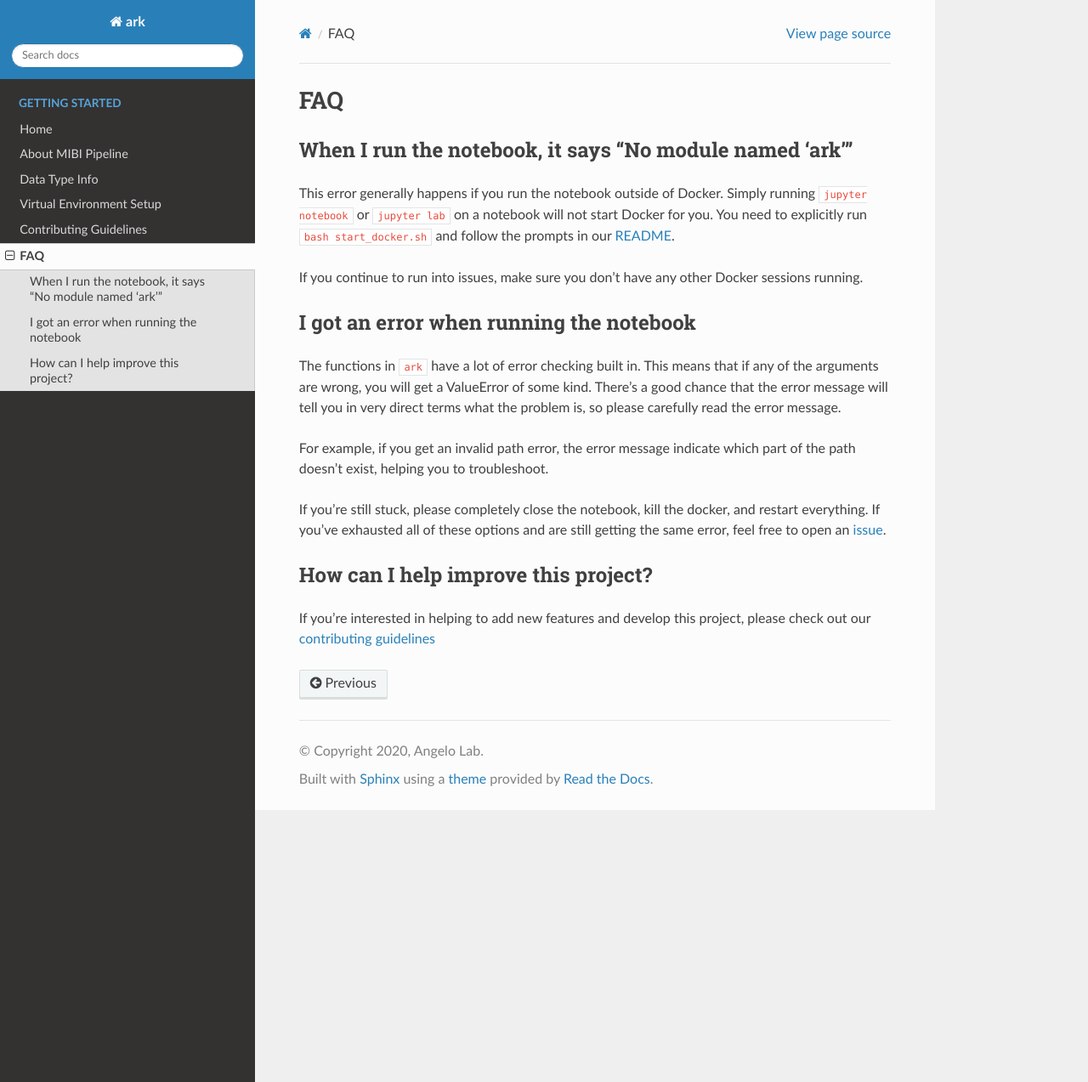
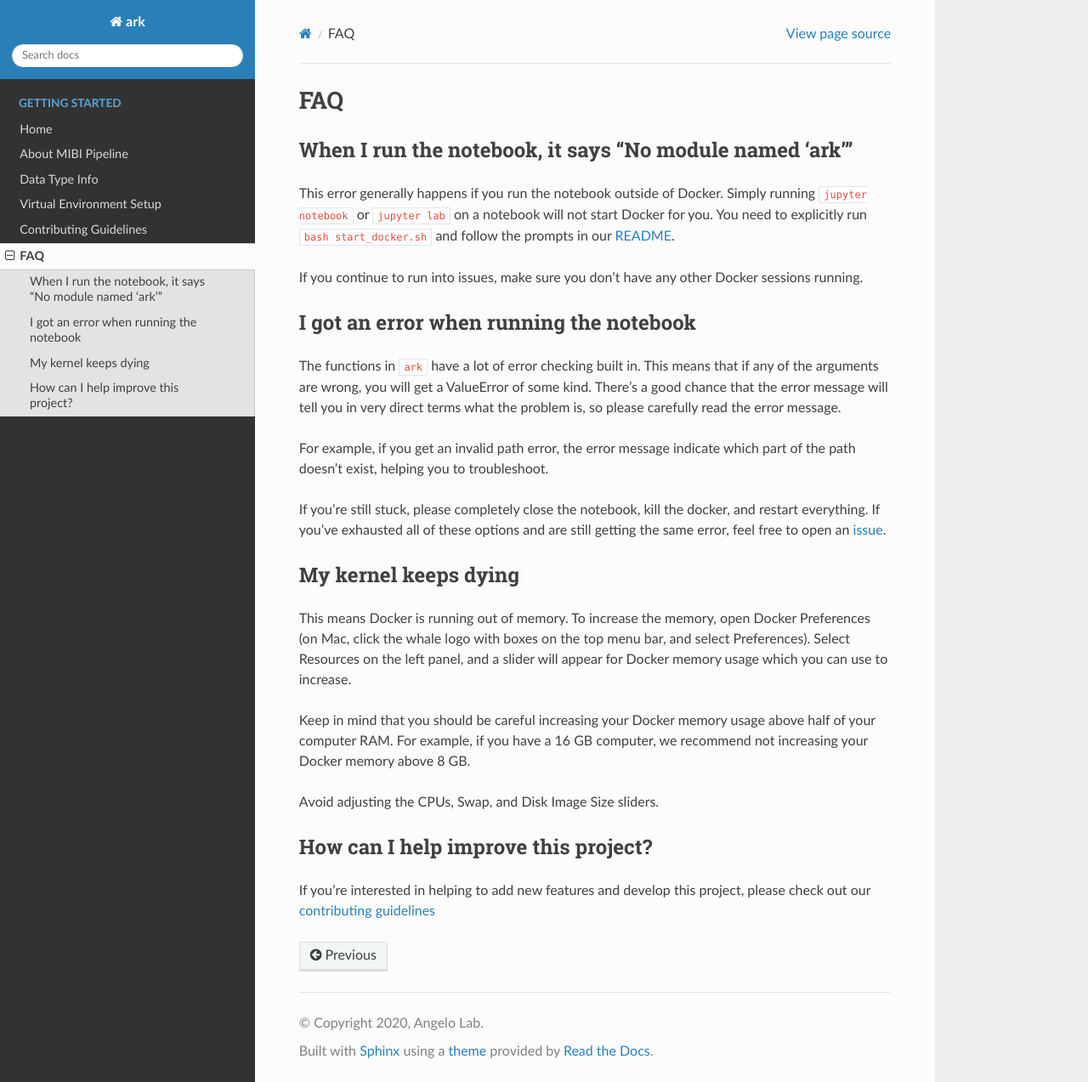
Before and after one commit to angelolab/ark-analysis, a Sphinx documentation site: the page built from docs/_rtd/faq.md, in a window 1280 px wide and 1273 px high. Shown: the whole window at 85% size. Built offline with Sphinx 7.4.7 and the Read the Docs theme 2.0.0, drawn with Linux system fonts in a browser that asks for light colours; pages that are not in the unit, such as notebooks, are missing from menus.

Commit message:
Add docker memory section

```diff
--- a/docs/_rtd/faq.md
+++ b/docs/_rtd/faq.md
@@ -14,6 +14,14 @@ For example, if you get an invalid path error, the error message indicate which
 
 If you're still stuck, please completely close the notebook, kill the docker, and restart everything. If you've exhausted all of these options and are still getting the same error, feel free to open an [issue](https://github.com/angelolab/ark-analysis/issues/new/choose).
 
+### My kernel keeps dying
+
+This means Docker is running out of memory. To increase the memory, open Docker Preferences (on Mac, click the whale logo with boxes on the top menu bar, and select Preferences). Select Resources on the left panel, and a slider will appear for Docker memory usage which you can use to increase.
+
+Keep in mind that you should be careful increasing your Docker memory usage above half of your computer RAM. For example, if you have a 16 GB computer, we recommend not increasing your Docker memory above 8 GB.
+
+Avoid adjusting the CPUs, Swap, and Disk Image Size sliders.
+
 ### How can I help improve this project?
 
 If you're interested in helping to add new features and develop this project, please check out our [contributing guidelines](https://ark-analysis.readthedocs.io/en/latest/_rtd/contributing.html)
```
